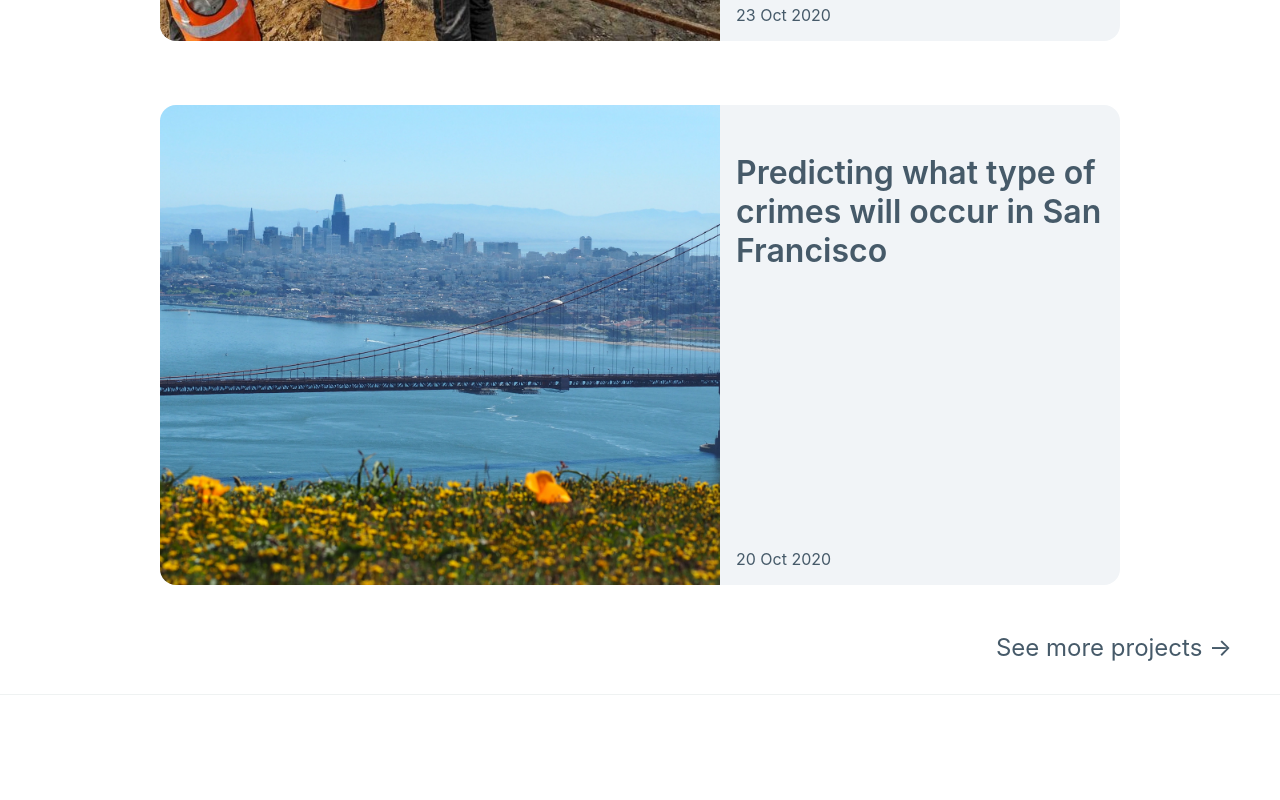
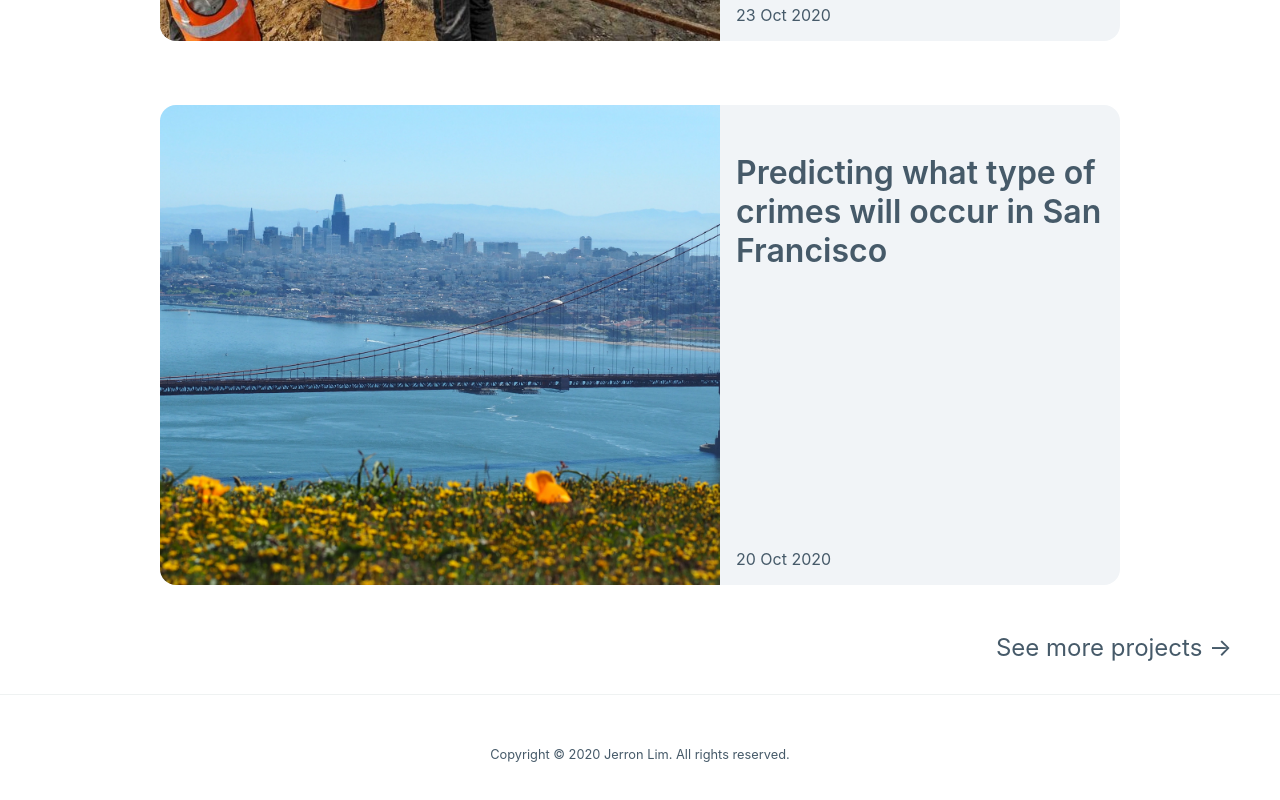
Before and after one commit to StreetLamb/portfolio2.0, a Next.js app: page / in a window 1280 px wide. Shown: the part 3061-3861 px from the top of the page. Built offline with nearby package versions, Linux system fonts and the light colour scheme.

Commit message:
add copyright in footer

```diff
--- a/components/Footer.js
+++ b/components/Footer.js
@@ -1,15 +1,32 @@
 import styled from "styled-components";
+import { useState, useEffect } from "react";
 
 const StyledFooter = styled.footer`
   display: flex;
   border-top: 1px solid #eff2f2;
   padding: 1rem;
   justify-content: center;
+  flex-direction: column;
+  align-items: center;
+`;
+
+const CopyrightText = styled.span`
+  font-size: 0.8rem;
+  margin-top: 1rem;
+  text-align: center;
+  color: #465a69;
 `;
 
 const Footer = () => {
+  const [currentYear, setCurrentYear] = useState("null");
+
+  useEffect(() => {
+    setCurrentYear(new Date().getFullYear());
+  }, []);
+
   return (
     <StyledFooter>
+      <div>
         <a
           href="https://www.linkedin.com/in/jerron-lim/"
           target="_blank"
@@ -44,6 +61,10 @@ const Footer = () => {
             style={{ padding: "1rem", cursor: "pointer" }}
           />
         </a>
+      </div>
+      <CopyrightText>
+        Copyright &#169; {currentYear} Jerron Lim. All rights reserved.
+      </CopyrightText>
     </StyledFooter>
   );
 };
```
Lines whose indentation alone changed are shown as unchanged.
